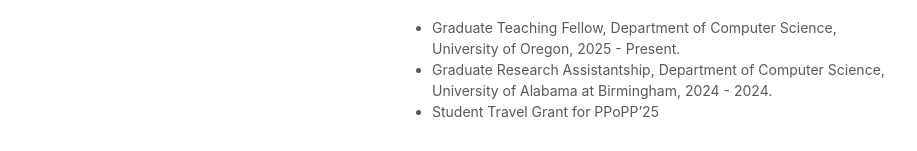
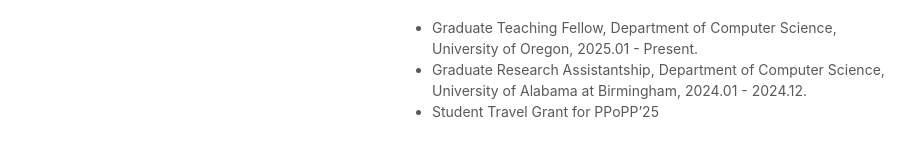
Before and after one commit to liangyh911/liangyh911.github.io, a plain HTML site: page index.html in a window 1280 px wide. Shown: the part 755-906 px from the top of the page, without its empty margins (178-1095 px from the left). Drawn offline with Linux system fonts and the light colour scheme.

Commit message:
date fixed

```diff
--- a/index.html
+++ b/index.html
@@ -78,8 +78,8 @@
 
         <h2>Awards</h2>
         <ul>
-          <li> Graduate Teaching Fellow, Department of Computer Science, University of Oregon, 2025 - Present.</li>
-          <li> Graduate Research Assistantship, Department of Computer Science, University of Alabama at Birmingham, 2024 - 2024.</li>
+          <li> Graduate Teaching Fellow, Department of Computer Science, University of Oregon, 2025.01 - Present.</li>
+          <li> Graduate Research Assistantship, Department of Computer Science, University of Alabama at Birmingham, 2024.01 - 2024.12.</li>
           <li> Student Travel Grant for PPoPP’25 </li>
         </ul>
 
```
